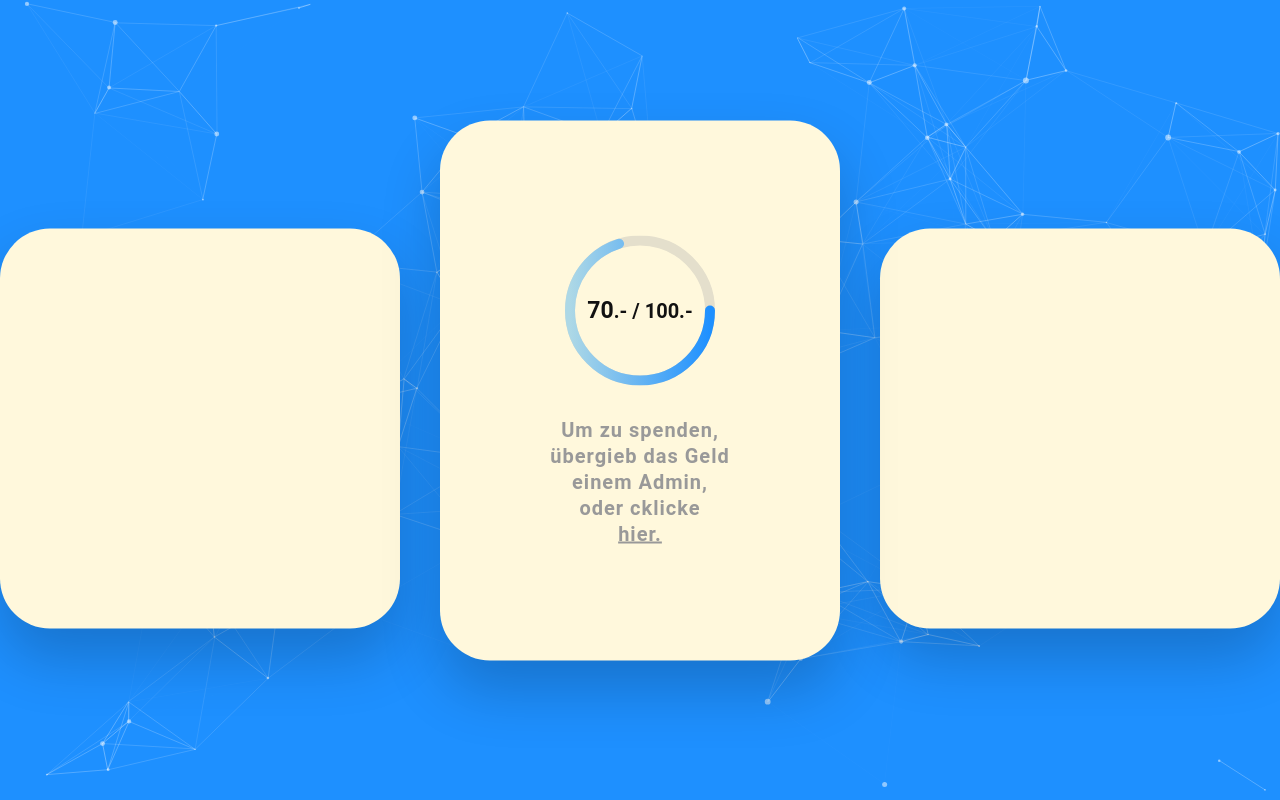
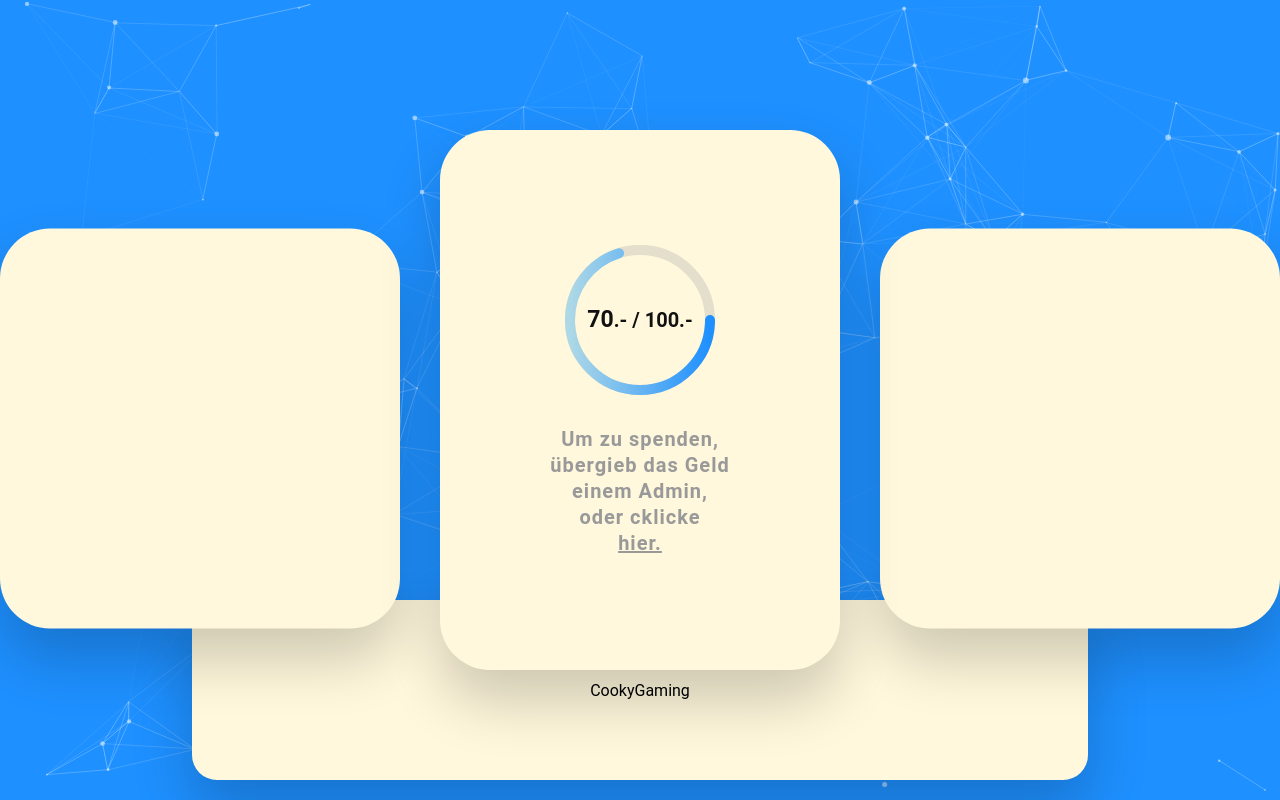
Before and after one commit to KoaliCRAFT/KoaliCRAFT-3-Website, a plain HTML site: page website/index.html in a window 1280 px wide. Drawn offline with Linux system fonts and the light colour scheme; a web font is replaced by a local one.

Commit message:
gut progress + bilder in ordner

```diff
--- a/website/index.html
+++ b/website/index.html
@@ -38,10 +38,10 @@
           >hier.</a
         >
       </div>
-      <div class="team">
-        <div class="cooky">
-          <img src="" alt="" />
-        </div>
+    </div>
+    <div class="team">
+      <div class="cooky">
+        <p class="name">CookyGaming</p>
       </div>
     </div>
     <div class="left">
--- a/website/style.css
+++ b/website/style.css
@@ -13,6 +13,21 @@
   -ms-transform: translate(-50%, -50%);
   transform: translate(-50%, -50%);
   z-index: 1;
+}
+.team{
+  background: cornsilk;
+  box-shadow: 0 30px 60px rgba(0, 0, 0, .2);
+  width: 70%;
+  height: 180px;
+  border-radius: 25px;
+  position: fixed;
+  left: 50%;
+  bottom: 20px;
+  transform: translate(-50%, 0%);
+  display: flex;
+  justify-content: center;
+  align-items: center;
+  flex-direction: column;
 }
 .box-middle
 {
```
Also changed, not shown: website/images/bosko.png (added), website/images/cooky.png (added), website/images/hekates.png (added), website/images/seuseli.png (added).
